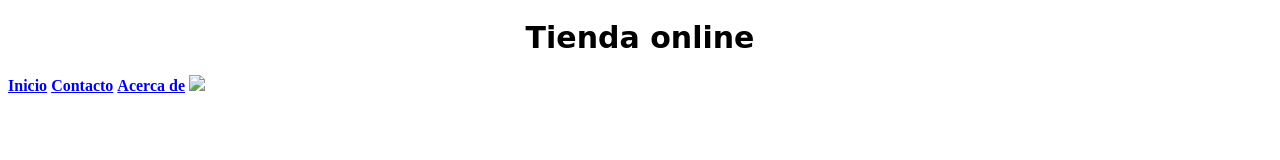
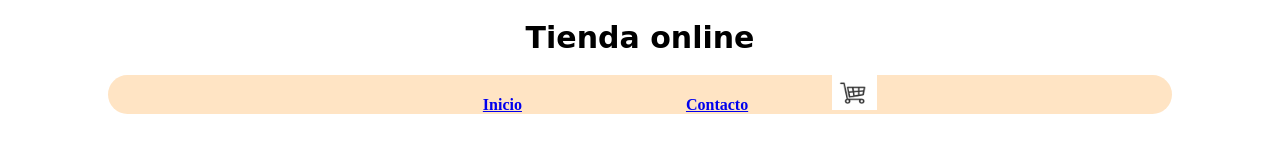
Before and after one commit to cdelgadoh/LTAW-Practicas, a plain HTML site: page P1/tienda.html in a window 1280 px wide. Drawn offline with Linux system fonts and the light colour scheme.

Commit message:
Barra creada

```diff
--- a/P1/tienda.css
+++ b/P1/tienda.css
@@ -9,3 +9,22 @@ h1{
     color: black;
 
 }
+#Logocarro{
+    width: 45px;
+    height: 35px;
+
+}
+#Barra{
+    text-align:center;
+    background-color:bisque;
+    margin: 20px 100px 20px 100px;
+    border-width: 3px;
+    border-radius: 60px;
+}
+
+b{
+    padding-left: 80px;
+    padding-right: 80px;
+    text-align: center;
+
+}
--- a/P1/tienda.html
+++ b/P1/tienda.html
@@ -12,8 +12,7 @@
         <div id = "Barra">
             <a href="tienda.html"><b>Inicio</b></a>
             <a href="contacto.html"><b>Contacto</b></a>
-            <a href="acerca.html"><b>Acerca de</b></a>
-            <a href="error.html"><b><img src="imagenes/logo-carro-trans.png" id="Logo-carro" ></b></a>
+            <img src="Imagenes/logoCarro.jpg" id="Logocarro" ></b></a>
         </div>
         <!-- <div id="productos">
             <a href="tartas.html"><img src="imagenes/logo-tarta.JPG" id="Logo-tarta"></a>
```
